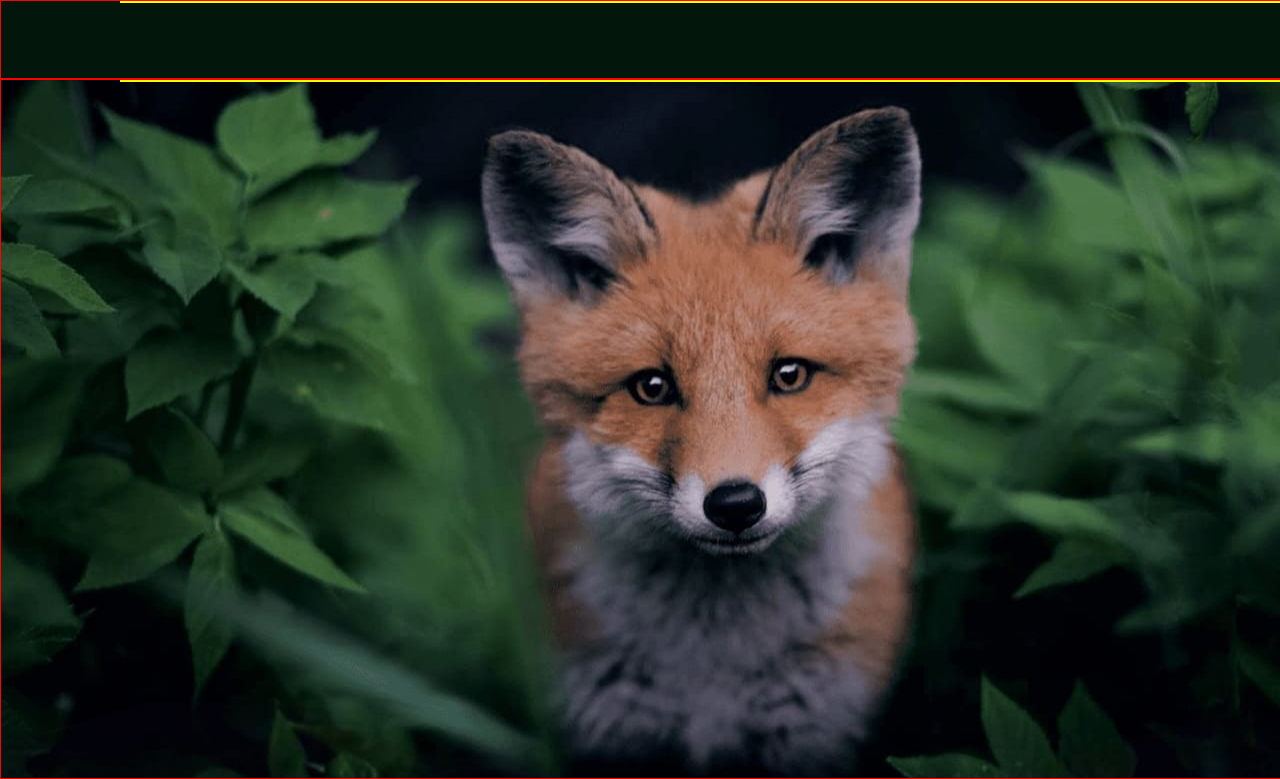
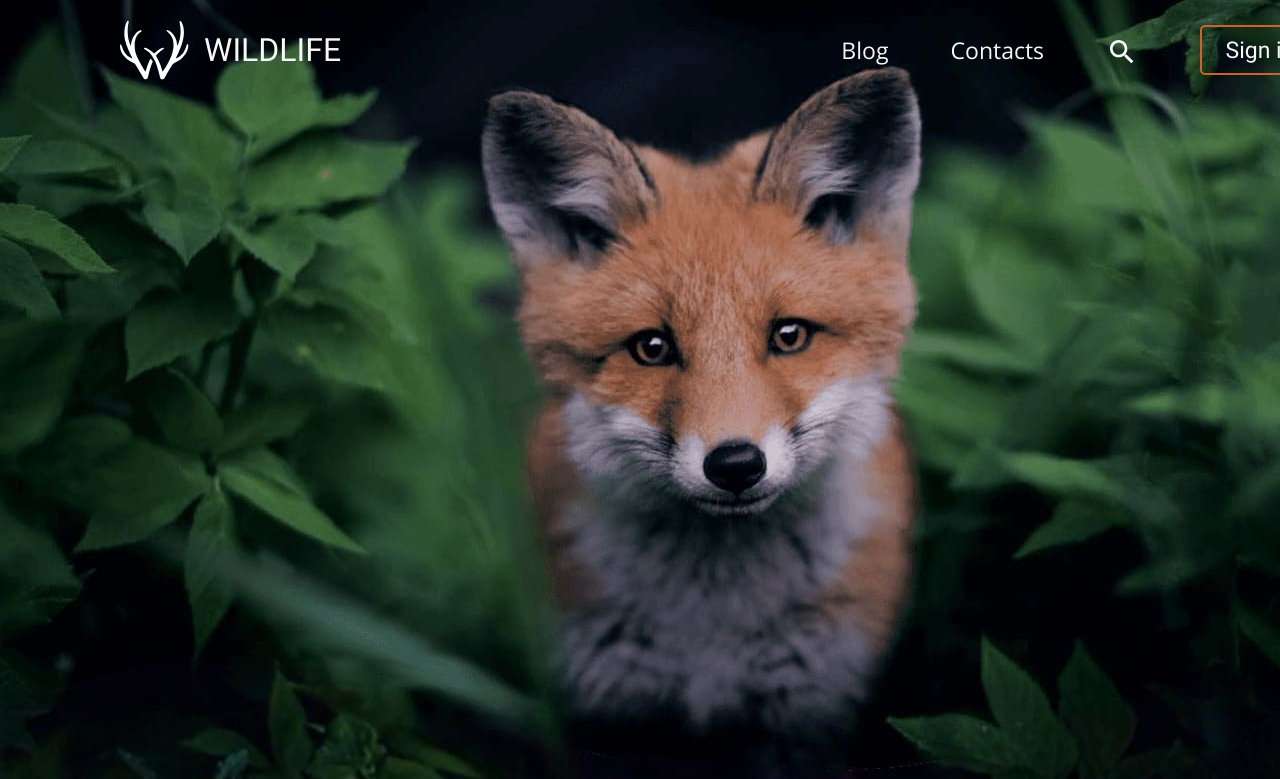
Before and after one commit to Smovg-by/Wildlife, a plain HTML site: page index.html in a window 1280 px wide. Shown: the top 779 px of the page. Drawn offline with Linux system fonts and the light colour scheme.

Commit message:
feat: header block complete

```diff
--- a/css/style.css
+++ b/css/style.css
@@ -485,8 +485,9 @@ body {
 /* header styles start */
 .header {
   width: 100%;
-  height: 79px;
-  background-color: #02160b;
+  /* height: 79px; */
+  /* background-color: #02160b; */
+  position: absolute;
 }
 
 .header-container {
@@ -495,20 +496,106 @@ body {
   width: 1440px;
   height: 100%;
   margin: 0 auto;
-  border: 1px solid red;
 }
 
 .header-wrapper {
   width: 1200px;
+  height: 100%;
   margin: 0 auto;
-  border: 1px solid yellow;
+
+  display: flex;
+  flex-wrap: wrap;
+  align-items: center;
+  justify-content: space-between;
+}
+
+.header-logo {
+  display: flex;
+  align-items: center;
+  justify-content: space-between;
+  margin-top: 20px;
+}
+
+.header-name {
+  font-family: Roboto;
+  font-style: normal;
+  font-weight: normal;
+  font-size: 32px;
+  line-height: 60px;
+  text-transform: uppercase;
+  color: #f7f7f7;
+
+  margin-left: 15px;
+}
+
+.header-list {
+  height: 60px;
+  margin-top: 19px;
+  display: flex;
+  flex-wrap: wrap;
+  align-items: center;
+  justify-content: flex-end;
+}
+
+.search-ico-div {
+  width: 32px;
+  height: 32px;
+  display: flex;
+  justify-content: center;
+  align-items: center;
+}
+
+#search-ico:hover,
+#search-ico:focus,
+#search-ico:active {
+  opacity: 0.5;
+}
+
+.header-item > a {
+  font-family: Open Sans;
+  font-style: normal;
+  font-weight: normal;
+  font-size: 23px;
+  line-height: 60px;
+  color: #f7f7f7;
+  text-decoration: none;
+}
+
+.header-item > a:hover,
+.header-item > a:focus,
+.header-item > a:active {
+  color: #adadad;
+}
+
+.header-item > button {
+  width: 120px;
+  height: 50px;
+  padding-top: 2px;
+  font-family: Roboto;
+  font-style: normal;
+  font-weight: normal;
+  font-size: 23px;
+  line-height: 27px;
+  color: #f7f7f7;
+  background: transparent;
+  border: 2px solid #cd6326;
+  border-radius: 5px;
+}
+
+.header-item > button:hover,
+.header-item > button:focus,
+.header-item > button:active {
+  background-color: rgb(136, 136, 136);
+}
+.header-item {
+  margin-left: 62px;
 }
 /* header styles end */
 
 /* survival styles start */
 .survival {
   width: 100%;
-  height: 700px;
+  height: 779px;
   background-color: #02160b;
 }
 
@@ -517,13 +604,11 @@ body {
   height: 100%;
   margin: 0 auto;
   background: url("../img/survival-bg.jpg") no-repeat center;
-  border: 1px solid red;
 }
 
 .survival-wrapper {
   width: 1200px;
   margin: 0 auto;
-  border: 1px solid yellow;
 }
 /* survival styles end */
 
--- a/index.html
+++ b/index.html
@@ -9,7 +9,37 @@
   <body>
     <header class="header">
       <div class="header-container">
-        <div class="header-wrapper"></div>
+        <div class="header-wrapper">
+          <div class="header-logo">
+            <a href="#!" class="header-logo-link"
+              ><img
+                src="./img/svg/logo.svg"
+                alt="Wildlife"
+                class="header-logo-pic"
+            /></a>
+            <p class="header-name">WILDLIFE</p>
+          </div>
+          <nav class="header-nav">
+            <ul class="header-list">
+              <li class="header-item">
+                <a href="#!" class="header-link">Blog</a>
+              </li>
+              <li class="header-item">
+                <a href="#!" class="header-link">Contacts</a>
+              </li>
+              <li class="header-item search-ico-div">
+                <a href="#!" id="search-ico" class="header-link"
+                  ><img src="./img/svg/search-ico.svg" alt="search-ico"
+                /></a>
+              </li>
+              <li class="header-item">
+                <button class="sign-in-button" type="button" name="sign-in">
+                  Sign in
+                </button>
+              </li>
+            </ul>
+          </nav>
+        </div>
       </div>
     </header>
     <div class="survival">
@@ -31,12 +61,18 @@
 
           <form class="search-form">
             <fieldset class="search-form-wrap">
-              <p><input type="text" class="search-form-field" placeholder="Email"/>
-               <p><input type="submit" class="search-form-button" value="Send"></input></p>
+              <p>
+                <input
+                  type="text"
+                  class="search-form-field"
+                  placeholder="Email"
+                />
+              </p>
+              <p>
+                <input type="submit" class="search-form-button" value="Send" />
               </p>
             </fieldset>
           </form>
-
         </div>
       </div>
     </div>
```
